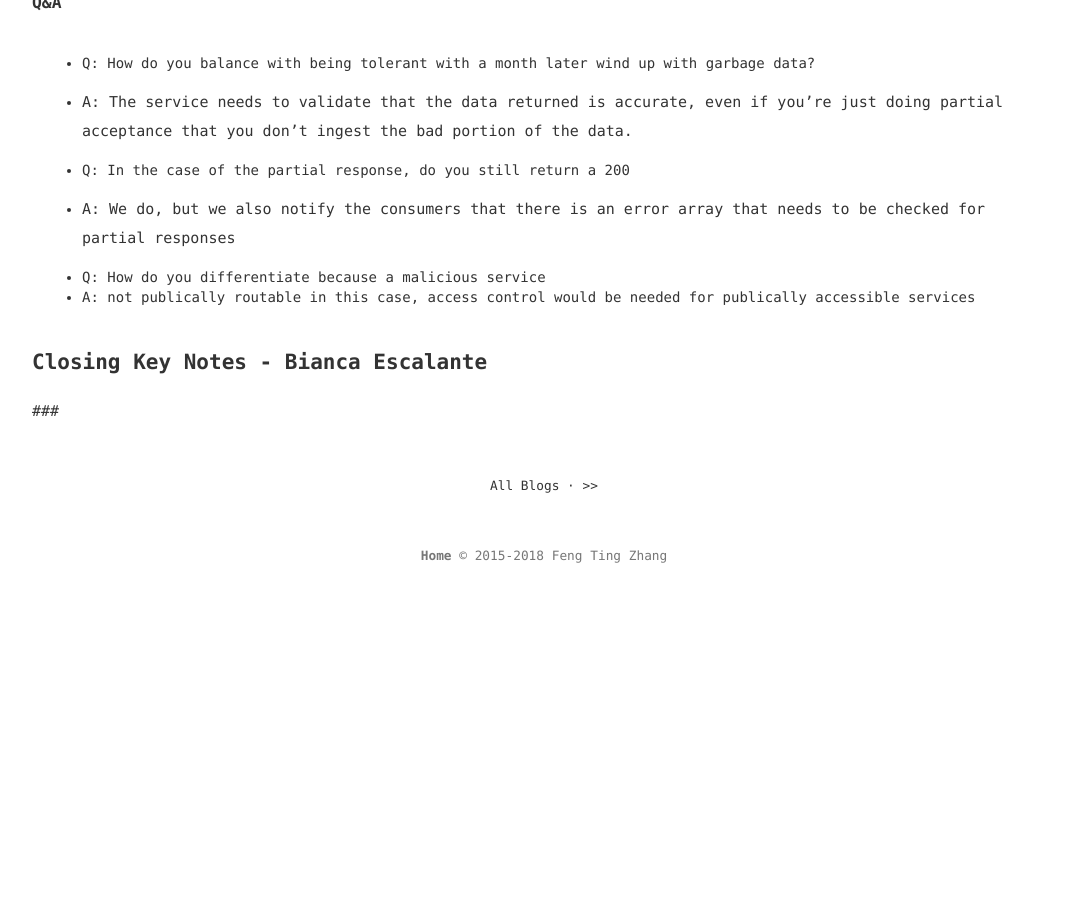
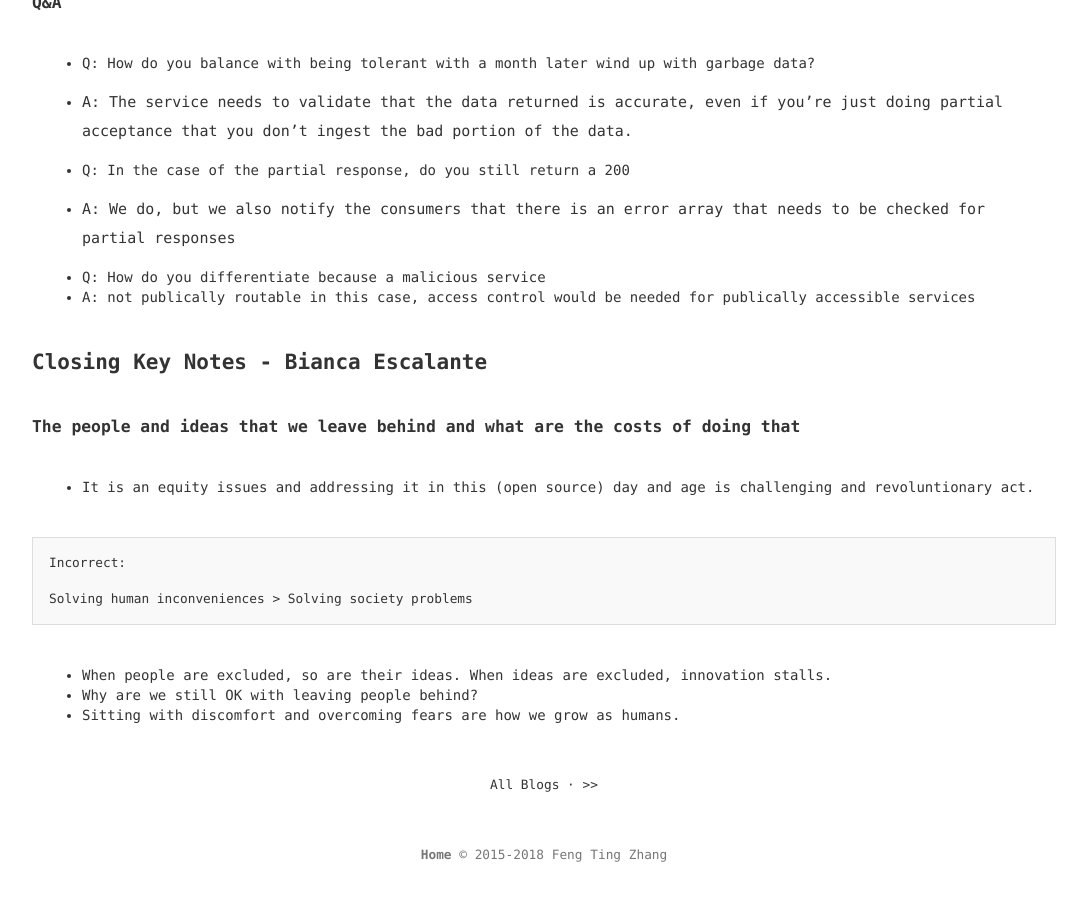
Before and after one commit to fengtingzhang/blog, a Jekyll site: the page built from _posts/2018-11-13-rubyconf-2018-day-one.md, in a window 1280 px wide and 900 px high, scrolled down 10624 px. Shown: the whole window, without its empty margins (96-1183 px from the left). Built offline with Jekyll 4.4.1, drawn with Linux system fonts in a browser that asks for light colours; before the commit the page ends 11225 px from its top, so only the background shows below that; some of the changed text lies outside the part shown.

Commit message:
Update 2018-11-13-rubyconf-2018-day-one.md

````diff
--- a/_posts/2018-11-13-rubyconf-2018-day-one.md
+++ b/_posts/2018-11-13-rubyconf-2018-day-one.md
@@ -324,7 +324,7 @@ f(x) g(x) h(x)
 
 ### Trust carefully
 
-* 500 error - outage for the entire feature. It could also be a network partition or service becoming unavailable.
+* 500 error - outage for the entire feature. It could also be a network partition or a service becoming unavailable.
 * Assuming the network had zero latency and unlimited bandwidth is a fallacy
 * Nowhere along the way could we inercept and deal with the error in a graceful way
 
@@ -354,4 +354,15 @@ Service A - Service B - Service C
 
 ## Closing Key Notes - Bianca Escalante
 
-###
+### The people and ideas that we leave behind and what are the costs of doing that
+* It is an equity issues and addressing it in this (open source) day and age is challenging and revoluntionary act.
+
+```
+Incorrect:
+
+Solving human inconveniences > Solving society problems
+```
+
+* When people are excluded, so are their ideas. When ideas are excluded, innovation stalls.
+* Why are we still OK with leaving people behind?
+* Sitting with discomfort and overcoming fears are how we grow as humans.
````
